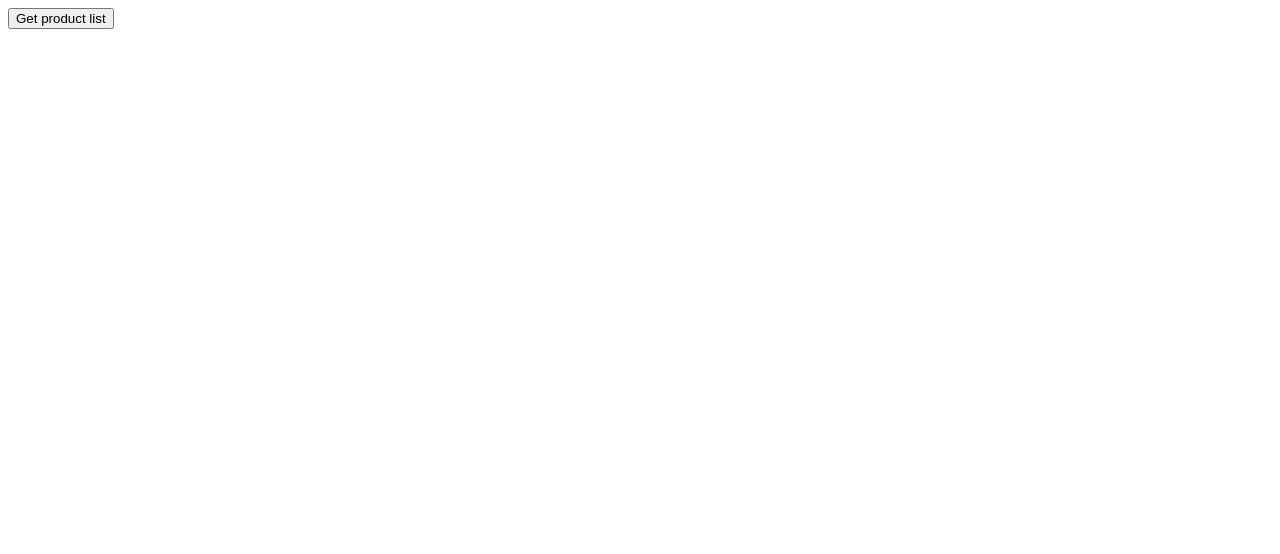
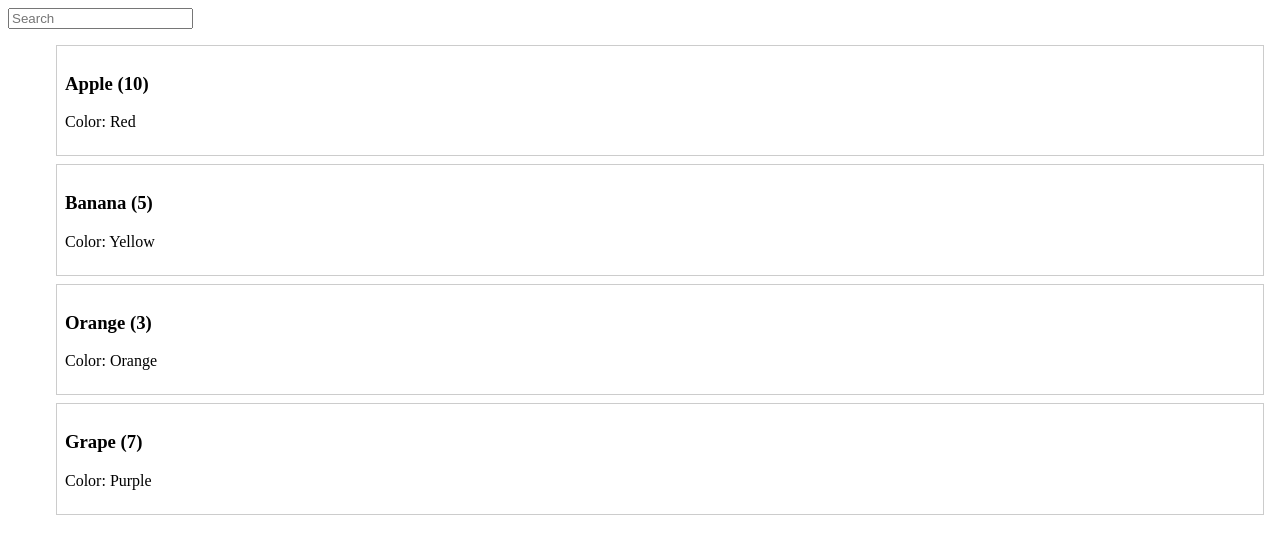
Before and after one commit to iAngkur/typscript-react, a React (Create React App) app: page / in a window 1280 px wide. Shown: the top 554 px of the page. Built offline with nearby package versions, Linux system fonts and the light colour scheme.

Commit message:
Search in Array

```diff
--- a/src/App.tsx
+++ b/src/App.tsx
@@ -6,6 +6,7 @@ import DebouncingControlledInput from "./ReactComponents/DebouncingControlledInp
 import PollingPattern from "./ReactComponents/PollingPattern";
 import Modal from "./ReactComponents/Modal";
 import FakeAPI from "./NeogCampLMS/FakeAPI";
+import SearchArray from "./NeogCampLMS/SearchArray";
 
 function App() {
   return (
@@ -16,7 +17,8 @@ function App() {
       {/* <DebouncingControlledInput /> */}
       {/* <PollingPattern /> */}
       {/* <Modal /> */}
-      <FakeAPI />
+      {/* <FakeAPI /> */}
+      <SearchArray />
     </div>
   );
 }
--- a/src/NeogCampLMS/FakeAPI.tsx
+++ b/src/NeogCampLMS/FakeAPI.tsx
@@ -1,4 +1,4 @@
-import React, { useState } from "react";
+import React, { ChangeEvent, useEffect, useRef, useState } from "react";
 import fakeFetch from "./fakeFetch";
 
 interface Product {
@@ -14,8 +14,11 @@ interface ApiResponse {
 }
 
 function FakeAPI() {
-  const [isLoading, setIsLoading] = useState(false);
+  const [isLoading, setIsLoading] = useState<boolean>(false);
   const [data, setData] = useState<Product[]>([]);
+  const [highlight, setHighlight] = useState<boolean>(false);
+
+  const filteredPrice = useRef<number>(0);
 
   const fetchData = async (): Promise<void> => {
     setIsLoading(true);
@@ -40,16 +43,37 @@ function FakeAPI() {
     }
   };
 
+  useEffect(() => {
+    fetchData();
+  }, []);
+
+  const hanldeFilteredPrice = (e: ChangeEvent<HTMLInputElement>) => {
+    filteredPrice.current = Number(e.target.value);
+  };
+
   return (
     <div>
       <button onClick={fetchData}>
         {isLoading ? "Loading..." : "Get product list"}
       </button>
-
-      <ul>
+      <button
+        onClick={() => setHighlight(!highlight)}
+      >{`Highlight products with price`}</button>
+      <input type="number" min={0} onChange={hanldeFilteredPrice} />
+      <ul style={{ listStyle: "none" }}>
         {data.length > 0 &&
           data.map(({ id, name, price, quantity }: Product) => (
-            <li key={id}>
+            <li
+              key={id}
+              style={{
+                border:
+                  highlight && price >= filteredPrice.current
+                    ? "2px solid green"
+                    : "1px solid #ccc",
+                margin: "0.5rem",
+                padding: "0.5rem",
+              }}
+            >
               <h3>{name}</h3>
               <p>Price: {price}</p>
               <p>Quantity: {quantity}</p>
--- /dev/null
+++ b/src/NeogCampLMS/SearchArray.tsx
@@ -0,0 +1,66 @@
+import React, { ChangeEvent, useEffect, useState } from "react";
+
+type Fruit = {
+  name: string;
+  color: string;
+  quantity: number;
+};
+
+const fruitsList: Fruit[] = [
+  { name: "Apple", color: "Red", quantity: 10 },
+  { name: "Banana", color: "Yellow", quantity: 5 },
+  { name: "Orange", color: "Orange", quantity: 3 },
+  { name: "Grape", color: "Purple", quantity: 7 },
+];
+
+function SearchArray() {
+  const [fruits, setFruits] = useState<Fruit[]>(fruitsList);
+  // const [searchTerm, setSearchTerm] = useState<string>("");
+
+  const handleSearch = (e: ChangeEvent<HTMLInputElement>) => {
+    const searchTerm = e.target.value;
+
+    if (!searchTerm) {
+      setFruits(fruitsList);
+      return;
+    }
+
+    setFruits(fruitsList.filter((fruit) => fruit.name === searchTerm));
+  };
+
+  return (
+    <div>
+      <div>
+        <input
+          type="text"
+          name="searchTerm"
+          onInput={handleSearch}
+          placeholder="Search"
+        />
+      </div>
+      {fruits.length > 0 ? (
+        <ul style={{ listStyle: "none" }}>
+          {fruits.map(({ name, color, quantity }) => (
+            <li
+              key={name}
+              style={{
+                border: "1px solid #ccc",
+                padding: "0.5rem",
+                margin: "0.5rem",
+              }}
+            >
+              <h3>
+                {name} ({quantity})
+              </h3>
+              <p>Color: {color}</p>
+            </li>
+          ))}
+        </ul>
+      ) : (
+        <h3>No Fruits found</h3>
+      )}
+    </div>
+  );
+}
+
+export default SearchArray;
--- a/src/NeogCampLMS/fakeFetch.js
+++ b/src/NeogCampLMS/fakeFetch.js
@@ -10,6 +10,8 @@ export default function fakeFetch(url) {
               { id: 1, name: "Pen", price: 30, quantity: 100 },
               { id: 2, name: "Pencil", price: 50, quantity: 50 },
               { id: 3, name: "Paper", price: 20, quantity: 30 },
+              { id: 4, name: "Book", price: 80, quantity: 5 },
+              { id: 5, name: "Eraser", price: 10, quantity: 100 },
             ]
           }
         });
```
